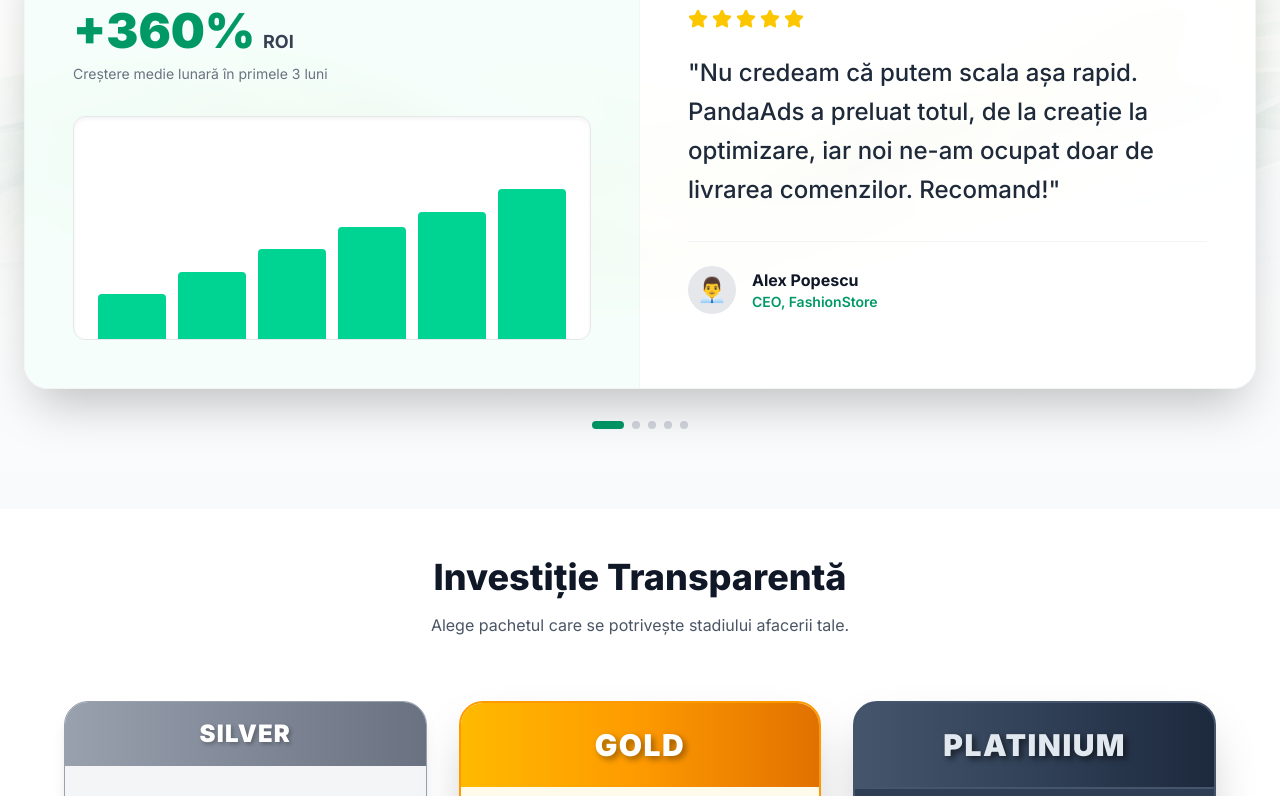
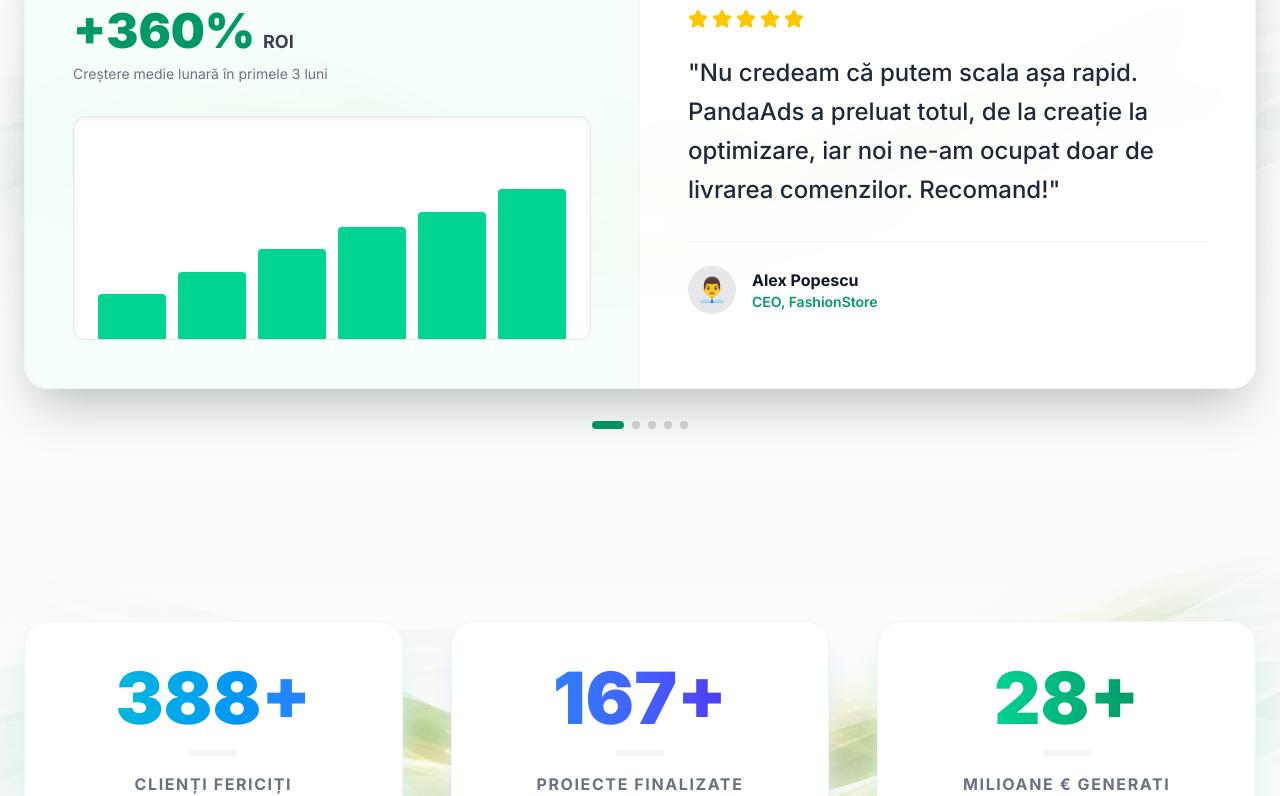
Before and after one commit to adriancosmin11/PandaAds, a Next.js app in the folder frontend/: page / in a window 1280 px wide. Shown: the part 2004-2800 px from the top of the page. Built offline with nearby package versions, Linux system fonts and the light colour scheme; no server answers; the database is empty.

Commit message:
added StatsCounter

```diff
--- a/frontend/app/page.js
+++ b/frontend/app/page.js
@@ -5,6 +5,7 @@ import CaseStudy from '../components/CaseStudy';
 import AdsPricing from '../components/AdsPricing'; // Verifică să fie calea corectă, fără .jsx explicit uneori
 import WebPricing from '../components/WebPricing';
 import Footer from '../components/Footer';
+import StatsCounter from '../components/StatsCounter';
 import { PrismaClient } from '@prisma/client';
 
 export const dynamic = 'force-dynamic';
@@ -43,6 +44,10 @@ export default async function Home() {
         <CaseStudy />
       </div>
 
+      <div id="statistici">
+        <StatsCounter />
+      </div>
+
       <div id="preturi">
         <AdsPricing data={adsData} />
       </div>
--- /dev/null
+++ b/frontend/components/StatsCounter.jsx
@@ -0,0 +1,120 @@
+"use client";
+
+import React, { useEffect, useState, useRef } from "react";
+import { useInView } from "framer-motion";
+import Image from "next/image";
+
+// --- LOGICA DE NUMĂRARE ---
+const Counter = ({ end, duration = 2500, suffix = "" }) => {
+  const [count, setCount] = useState(0);
+  const ref = useRef(null);
+  const isInView = useInView(ref, { once: true, margin: "-50px" });
+
+  useEffect(() => {
+    if (!isInView) return;
+
+    let startTime;
+    let animationFrame;
+
+    const animate = (timestamp) => {
+      if (!startTime) startTime = timestamp;
+      const progress = timestamp - startTime;
+
+      // Easing function: easeOutExpo pentru un final lin
+      const percentage = Math.min(progress / duration, 1);
+      const easeOut = percentage === 1 ? 1 : 1 - Math.pow(2, -10 * percentage);
+
+      setCount(Math.floor(easeOut * end));
+
+      if (progress < duration) {
+        animationFrame = requestAnimationFrame(animate);
+      } else {
+        setCount(end);
+      }
+    };
+
+    animationFrame = requestAnimationFrame(animate);
+    return () => cancelAnimationFrame(animationFrame);
+  }, [isInView, end, duration]);
+
+  return <span ref={ref}>{count}{suffix}</span>;
+};
+
+// --- COMPONENTA PRINCIPALĂ ---
+export default function StatsCounter() {
+  const stats = [
+    {
+      id: 1,
+      value: 388,
+      label: "CLIENȚI FERICIȚI",
+      suffix: "+",
+      // Gradient Albastru-Cyan
+      gradient: "from-cyan-500 to-blue-500",
+      shadow: "shadow-cyan-100"
+    },
+    {
+      id: 2,
+      value: 167,
+      label: "PROIECTE FINALIZATE",
+      suffix: "+",
+      // Gradient Albastru-Indigo
+      gradient: "from-blue-500 to-indigo-600",
+      shadow: "shadow-blue-100"
+    },
+    {
+      id: 3,
+      value: 28,
+      label: "MILIOANE € GENERATI",
+      suffix: "+",
+      // Gradient specific PandaAds (Verde/Emerald)
+      gradient: "from-emerald-400 to-emerald-600",
+      shadow: "shadow-emerald-100"
+    }
+  ];
+
+  return (
+    <section className="relative py-20 lg:py-28 overflow-hidden bg-gray-50">
+
+      {/* --- BACKGROUND WAVES (Integrare vizuală) --- */}
+      <div className="absolute inset-0 z-0 pointer-events-none opacity-60">
+        <Image
+          src="/assets/background-waves-fat.png"
+          alt="Background Pattern"
+          fill
+          className="object-cover"
+        />
+        {/* Gradient overlay pentru a estompa marginile */}
+        <div className="absolute inset-0 bg-gradient-to-t from-gray-50 via-transparent to-gray-50"></div>
+      </div>
+
+      <div className="relative z-10 max-w-7xl mx-auto px-6">
+        <div className="grid grid-cols-1 md:grid-cols-3 gap-8 lg:gap-12">
+          {stats.map((stat) => (
+            <div
+              key={stat.id}
+              className={`
+                bg-white rounded-3xl p-10 text-center
+                border border-gray-100 shadow-xl ${stat.shadow}
+                transform transition-all duration-500 hover:-translate-y-2 hover:shadow-2xl
+                flex flex-col items-center justify-center
+              `}
+            >
+              {/* Numărul cu Gradient Text */}
+              <div className={`text-6xl lg:text-7xl font-black mb-4 bg-clip-text text-transparent bg-gradient-to-r ${stat.gradient}`}>
+                <Counter end={stat.value} suffix={stat.suffix} />
+              </div>
+
+              {/* Linia decorativă */}
+              <div className="w-12 h-1.5 bg-gray-100 rounded-full mb-4"></div>
+
+              {/* Eticheta */}
+              <p className="text-gray-500 font-bold tracking-widest text-sm lg:text-base uppercase">
+                {stat.label}
+              </p>
+            </div>
+          ))}
+        </div>
+      </div>
+    </section>
+  );
+}
--- a/frontend/package.json
+++ b/frontend/package.json
@@ -10,6 +10,7 @@
   },
   "dependencies": {
     "@prisma/client": "^5.22.0",
+    "framer-motion": "^12.29.2",
     "lucide-react": "^0.563.0",
     "next": "^16.1.6",
     "nodemailer": "^7.0.12",
```
Also changed, not shown: 1 other file (tests, documents, lock files or other folders).
